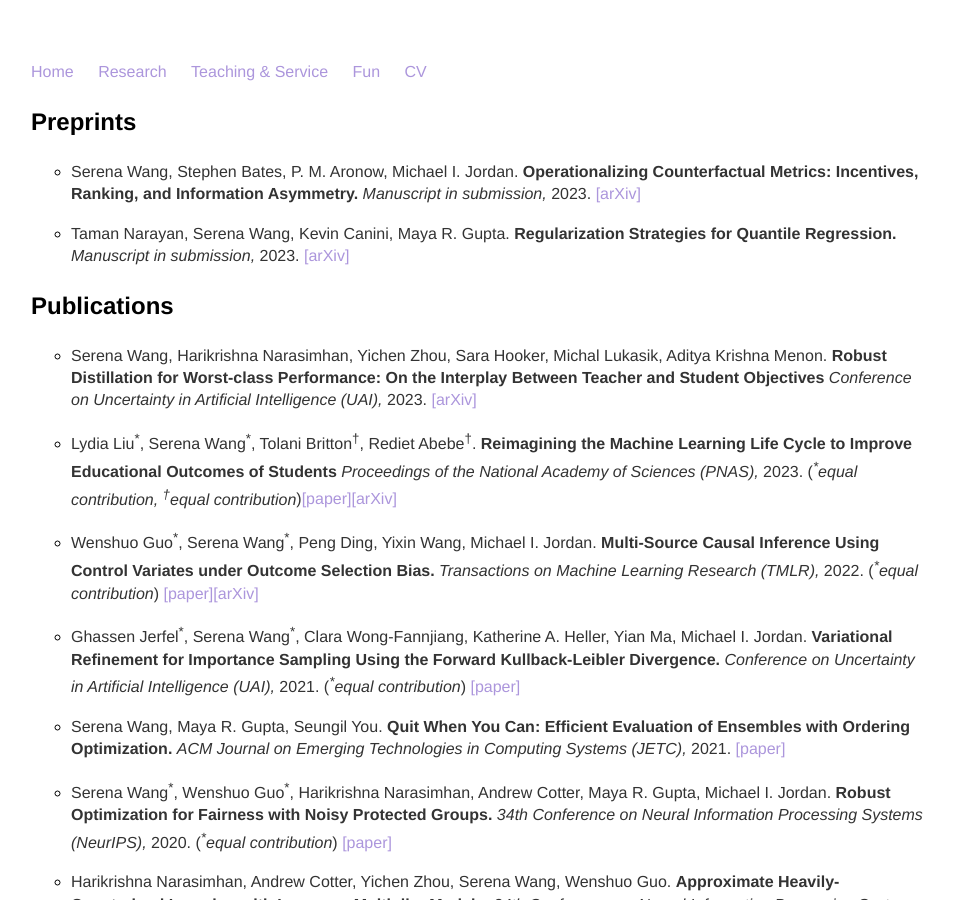
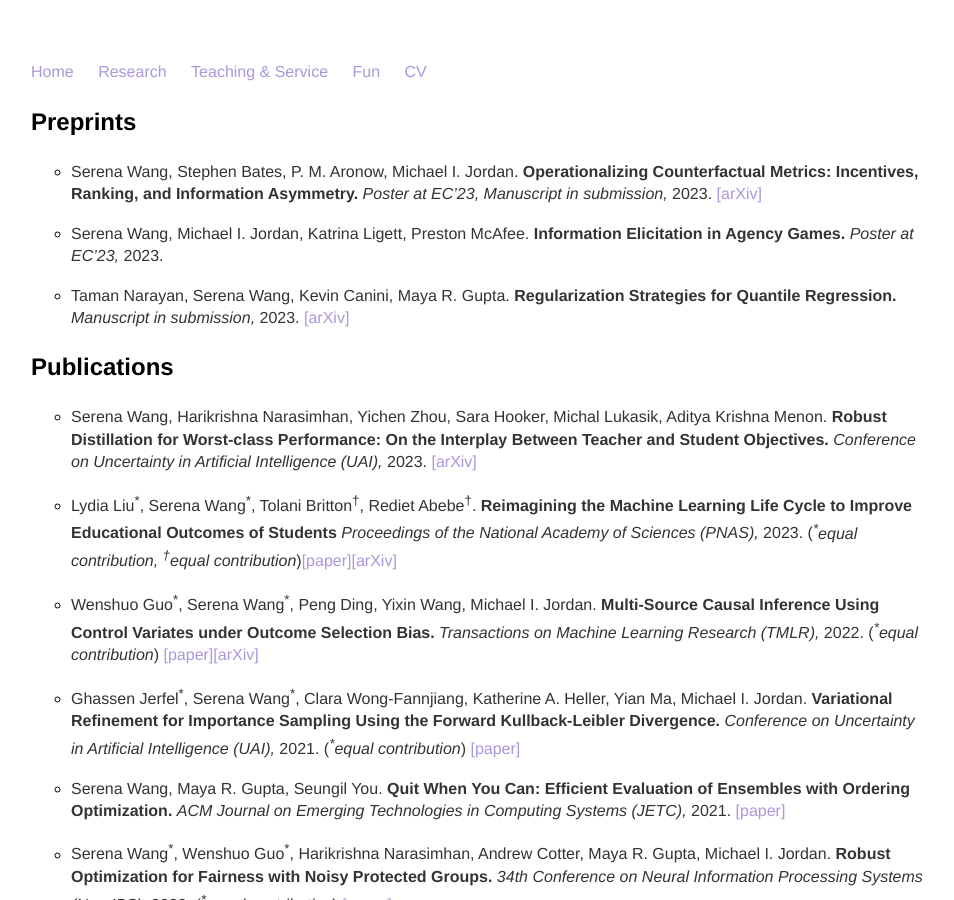
Before and after one commit to serenalwang/serenalwang.github.io, a Jekyll site: the page built from research.md, in a window 1280 px wide and 900 px high. Shown: the whole window, without its empty margins (161-1115 px from the left). Built offline with Jekyll 4.4.1, drawn with Linux system fonts in a browser that asks for light colours; some of the changed text lies outside the part shown.

Commit message:
updated cv

```diff
--- a/research.md
+++ b/research.md
@@ -5,14 +5,17 @@
 
 ### Preprints
 * Serena Wang, Stephen Bates, P. M. Aronow, Michael I. Jordan.
-**Operationalizing Counterfactual Metrics: Incentives, Ranking, and Information Asymmetry.** *Manuscript in submission,* 2023. [[arXiv]](https://arxiv.org/abs/2305.14595)
+**Operationalizing Counterfactual Metrics: Incentives, Ranking, and Information Asymmetry.** *Poster at EC'23, Manuscript in submission,* 2023. [[arXiv]](https://arxiv.org/abs/2305.14595)
+
+* Serena Wang, Michael I. Jordan, Katrina Ligett, Preston McAfee.
+**Information Elicitation in Agency Games.** *Poster at EC'23,* 2023.
 
 * Taman Narayan, Serena Wang, Kevin Canini, Maya R. Gupta.
 **Regularization Strategies for Quantile Regression.** *Manuscript in submission,* 2023. [[arXiv]](https://arxiv.org/abs/2102.05135)
 
 ### Publications
 * Serena Wang, Harikrishna Narasimhan, Yichen Zhou, Sara Hooker, Michal Lukasik, Aditya Krishna Menon.
-**Robust Distillation for Worst-class Performance: On the Interplay Between Teacher and Student Objectives** *Conference on Uncertainty in Artificial Intelligence (UAI),* 2023. [[arXiv]](https://arxiv.org/abs/2206.06479)
+**Robust Distillation for Worst-class Performance: On the Interplay Between Teacher and Student Objectives.** *Conference on Uncertainty in Artificial Intelligence (UAI),* 2023. [[arXiv]](https://arxiv.org/abs/2206.06479)
 
 * Lydia Liu<sup>\*</sup>, Serena Wang<sup>\*</sup>, Tolani Britton<sup><span>&#8224;</span></sup>,  Rediet Abebe<sup><span>&#8224;</span></sup>. **Reimagining the Machine Learning Life Cycle to Improve Educational Outcomes of Students** *Proceedings of the National Academy of Sciences (PNAS),* 2023.  (*<sup>\*</sup>equal contribution, <sup><span>&#8224;</span></sup>equal contribution*)[[paper]](https://www.pnas.org/doi/10.1073/pnas.2204781120)[[arXiv]](https://arxiv.org/abs/2209.03929)
 
@@ -56,6 +59,8 @@
 * Serena Wang. **Predicting the Performance of Automatically Scalable Computation (ASC).** *Harvard University Undergraduate Thesis,* 2016. [[paper]](https://dash.harvard.edu/handle/1/38811450)
 
 ### Talks
+* Penn State Center for Socially Responsible AI Young Achievers Symposium. *Bridging Gaps Between Metrics and Goals to Improve Societal Impacts of ML*, April 20, 2023 [[link]](https://csrai.psu.edu/initiatives/young-achievers)
+
 * Simons Institute, AI and Humanity Summer Cluster Talk. *Reimagining the Machine Learning Life Cycle in Education*, July 15, 2022 [[link]](https://simons.berkeley.edu/talks/tbd-454)
 
 * Stanford Biomedical Data Science Seminar, Invited Talk. *Out of Scope, Out of Mind: Expanding Frontiers for Fair ML*, April 28, 2022
```
Also changed, not shown: index.md (+1 -1 lines).
